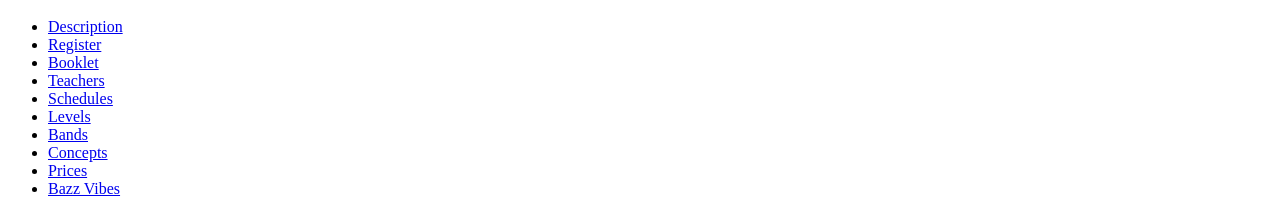
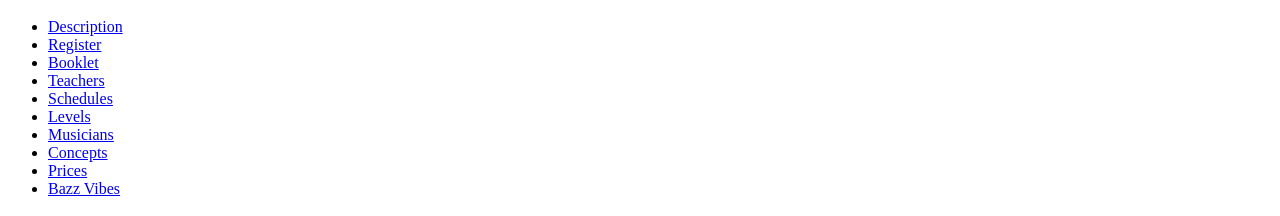
Before and after one commit to dsmits/bazz2023-svelte, a SvelteKit app: page / in a window 1280 px wide. Shown: the part 1090-1306 px from the top of the page. Built offline with nearby package versions, Linux system fonts and the light colour scheme.

Commit message:
Renamed bands to musicians

```diff
--- a/src/routes/+page.svelte
+++ b/src/routes/+page.svelte
@@ -10,7 +10,7 @@
     import Teachers from "./Teachers.svelte";
     import Schedules from "./Schedules.svelte";
     import Booklet from "./Booklet.svelte";
-    import Bands from "./Bands.svelte";
+    import Bands from "./Musicians.svelte";
 
 
     let sections = [{"name": "Description", "component": Description},
@@ -19,7 +19,7 @@
         {"name": "Teachers", "component": Teachers},
         {"name": "Schedules", "component": Schedules},
         {"name": "Levels", "component": Levels},
-        {"name": "Bands", "component": Bands},
+        {"name": "Musicians", "component": Bands},
         {"name": "Concepts", "component": Concepts},
         {"name": "Prices", "component": Prices},
         {"name": "Bazz Vibes", "component": Previous},
--- a/src/routes/Bands.svelte
+++ b/src/routes/Musicians.svelte
@@ -30,4 +30,4 @@
 <p></p>
 </article>
 
-<Carousel items="{items}" itemWidth="w-full" name="bands"></Carousel>
+<Carousel items="{items}" itemWidth="w-full" name="musicians"></Carousel>
```
